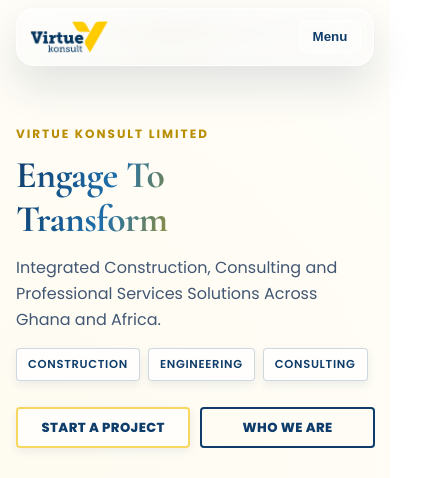
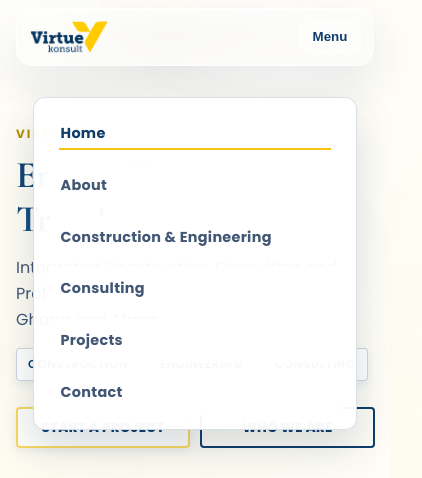
Before and after one commit to mikegyamfi/virtue-consult, a plain HTML site: page index.html in a window 390 px wide. Both pictures are taken after a click on the button "Menu". Shown: the top 478 px of the page, 422 px wide, since content can reach past the window. Drawn offline with nearby package versions, Linux system fonts and the light colour scheme.

Commit message:
navbar fix

```diff
--- a/css/styles.css
+++ b/css/styles.css
@@ -68,7 +68,7 @@
 .site-header {
   position: sticky;
   top: 0;
-  z-index: 30;
+  z-index: 1200;
   background: transparent;
   border-bottom: 0;
   padding-top: 10px;
@@ -1199,22 +1199,31 @@
 
   .nav-wrap {
     padding: 10px 12px;
+    overflow: visible;
   }
 
   .site-nav {
-    position: absolute;
-    top: 66px;
-    right: 4vw;
-    width: min(360px, 92vw);
+    position: fixed;
+    top: 88px;
+    left: 16px;
+    right: 16px;
+    width: auto;
+    max-height: calc(100vh - 108px);
+    overflow-y: auto;
     padding: 14px;
     border-radius: 12px;
-    border: 1px solid rgba(255, 255, 255, 0.86);
-    backdrop-filter: blur(36px) saturate(220%) brightness(1.06);
-    -webkit-backdrop-filter: blur(36px) saturate(220%) brightness(1.06);
-    background: rgba(255, 255, 255, 0.24);
+    border: 1px solid rgba(15, 61, 107, 0.16);
+    backdrop-filter: blur(16px) saturate(140%);
+    -webkit-backdrop-filter: blur(16px) saturate(140%);
+    background: rgba(255, 255, 255, 0.96);
     display: none;
     flex-direction: column;
-    box-shadow: inset 0 1px 0 rgba(255, 255, 255, 0.92), 0 18px 40px rgba(14, 49, 89, 0.12);
+    box-shadow: 0 18px 40px rgba(14, 49, 89, 0.16);
+    z-index: 5;
+  }
+
+  .site-nav a {
+    background: #fff;
   }
 
   .site-nav.open {
@@ -1300,6 +1309,10 @@
   }
 }
 
+body.menu-open {
+  overflow: hidden;
+}
+
 @media (max-width: 560px) {
   .brand-logo,
   .footer-logo {
--- a/js/main.js
+++ b/js/main.js
@@ -15,6 +15,7 @@
   if (nav && toggle) {
     nav.classList.remove("open");
     toggle.setAttribute("aria-expanded", "false");
+    document.body.classList.remove("menu-open");
   }
 }
 
@@ -23,6 +24,7 @@
     event.stopPropagation();
     const isOpen = nav.classList.toggle("open");
     toggle.setAttribute("aria-expanded", String(isOpen));
+    document.body.classList.toggle("menu-open", isOpen);
   });
 
   document.addEventListener("click", (event) => {
```
